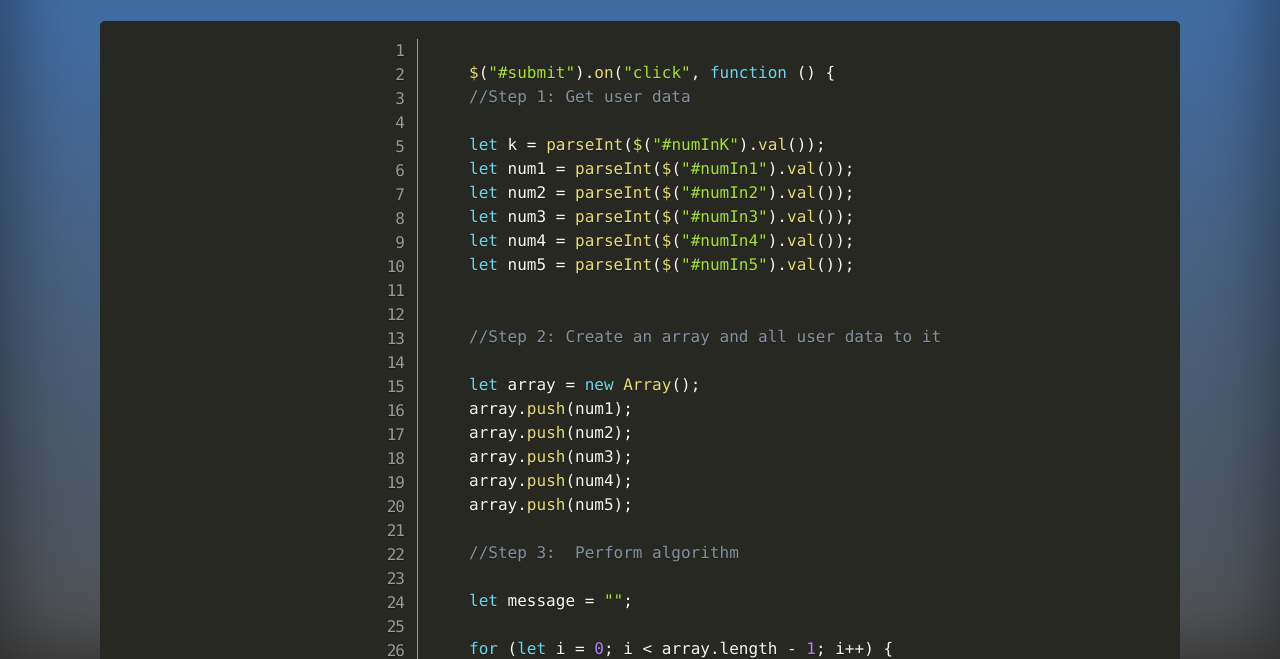
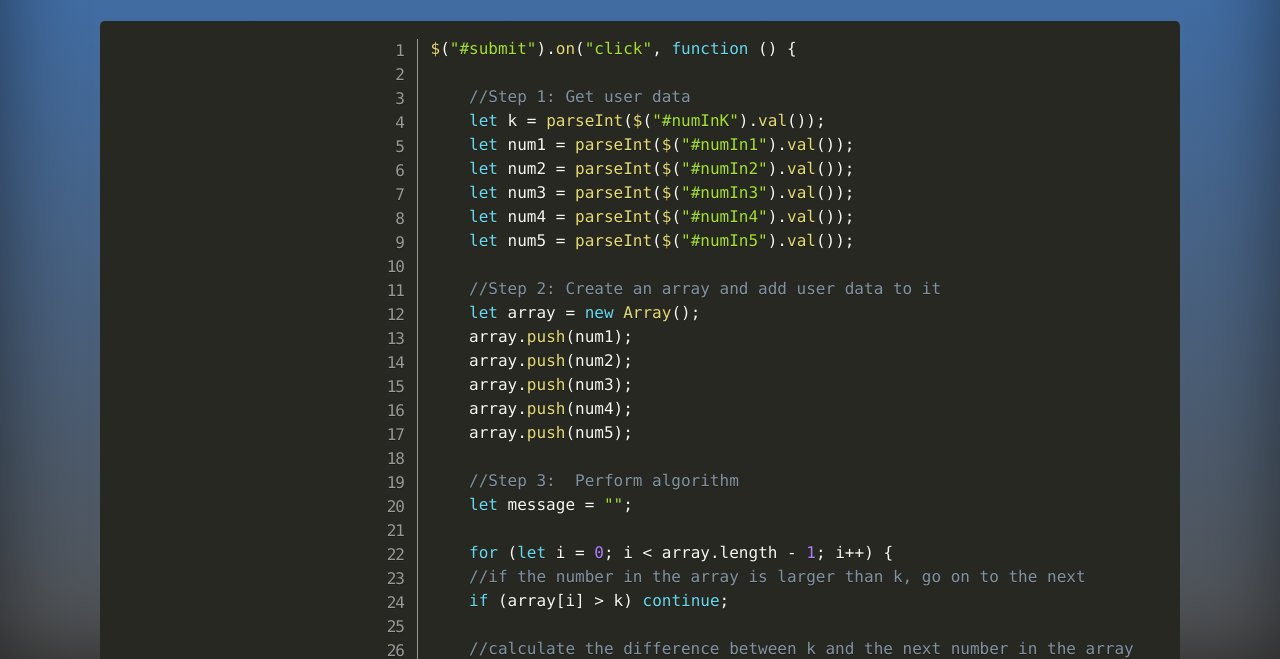
Before and after one commit to BethOlmo06/Sum_of_All_Fears, a plain HTML site: page Sum_of_All_Fears/Code.html in a window 1280 px wide. Shown: the part 141-800 px from the top of the page. Drawn offline with nearby package versions, Linux system fonts and the light colour scheme.

Commit message:
Prism js
Correcting code display

```diff
--- a/Sum_of_All_Fears/CSS/cover.css
+++ b/Sum_of_All_Fears/CSS/cover.css
@@ -28,8 +28,8 @@ html,
 body {
     height: 100%;
     background: #525252; /* fallback for old browsers */
-    background: -webkit-linear-gradient(to top, #525252, #3d72b4 ); /* Chrome 10-25, Safari 5.1-6 */
-    background: linear-gradient(to top, #525252, #3d72b4); /* W3C, IE 10+/ Edge, Firefox 16+, Chrome 26+, Opera 12+, Safari 7+ */
+    background: -webkit-linear-gradient(to top, #525252, #3d72b4 ) fixed; /* Chrome 10-25, Safari 5.1-6 */
+    background: linear-gradient(to top, #525252, #3d72b4) fixed; /* W3C, IE 10+/ Edge, Firefox 16+, Chrome 26+, Opera 12+, Safari 7+ */
 }
 
 body {
--- a/Sum_of_All_Fears/Code.html
+++ b/Sum_of_All_Fears/Code.html
@@ -44,10 +44,9 @@
                 <div class="row">
                     <div class="col-12">
                         <pre class="line-numbers language-js" >
-                            <code class="language-js">
-                                $("#submit").on("click", function () {
+                            <code class="language-js">$("#submit").on("click", function () {
+
                                 //Step 1: Get user data
-
                                 let k = parseInt($("#numInK").val());
                                 let num1 = parseInt($("#numIn1").val());
                                 let num2 = parseInt($("#numIn2").val());
@@ -55,9 +54,7 @@
                                 let num4 = parseInt($("#numIn4").val());
                                 let num5 = parseInt($("#numIn5").val());
 
-
-                                //Step 2: Create an array and all user data to it
-
+                                //Step 2: Create an array and add user data to it
                                 let array = new Array();
                                 array.push(num1);
                                 array.push(num2);
@@ -66,17 +63,19 @@
                                 array.push(num5);
 
                                 //Step 3:  Perform algorithm
-
                                 let message = "";
 
                                 for (let i = 0; i < array.length - 1; i++) {
-                                if (array[i] > k) { continue; } //if the number in the array is larger than k, go on to the next
+                                //if the number in the array is larger than k, go on to the next
+                                if (array[i] > k) continue;
 
-                                let solution = k - array[i]; //calculate the difference between k and the next number in the array
+                                //calculate the difference between k and the next number in the array
+                                let solution = k - array[i];
 
-                                if (array.indexOf(solution, i + 1) > -1) {//forward search the array, beginning at the NEXT index position.
+                                //forward search the array, beginning at the NEXT legitimate index position.
+                                if (array.indexOf(solution, i + 1) > -1) {
                                 message = `The given set of numbers DOES include a solution for a K value of ${k}.`;
-                                { break; }
+                                break;
                                 } else {
                                 message = `The given set of numbers does NOT include a solution for a K value of ${k}.`;
                                 }
@@ -84,7 +83,6 @@
 
                                 // Step 4: Display result
                                 $("#resultOut").text(message);
-
                                 });
                             </code>
                         </pre>
@@ -92,15 +90,8 @@
                 </div>
              </div>
         </div>
+    </div>
 
-
-
-        <footer class="mastfoot mt-auto">
-            <div class="inner">
-
-            </div>
-        </footer>
-    </div>
     <script src="SCRIPTS/jquery.js"></script>
     <script src="https://unpkg.com/@popperjs/core@2"></script>
     <script src="SCRIPTS/bootstrap.min.js"></script>
```
Also changed, not shown: Sum_of_All_Fears/Solve.html (+6 -3 lines).
